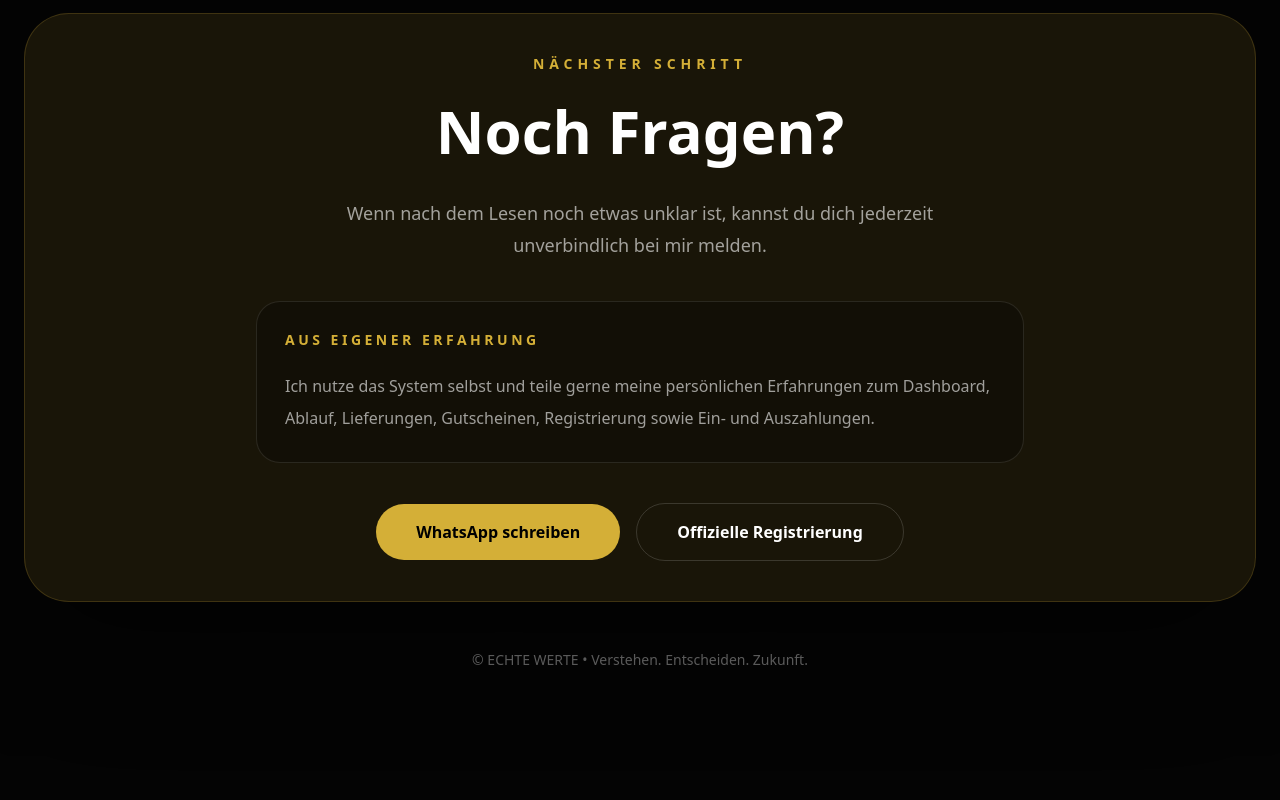
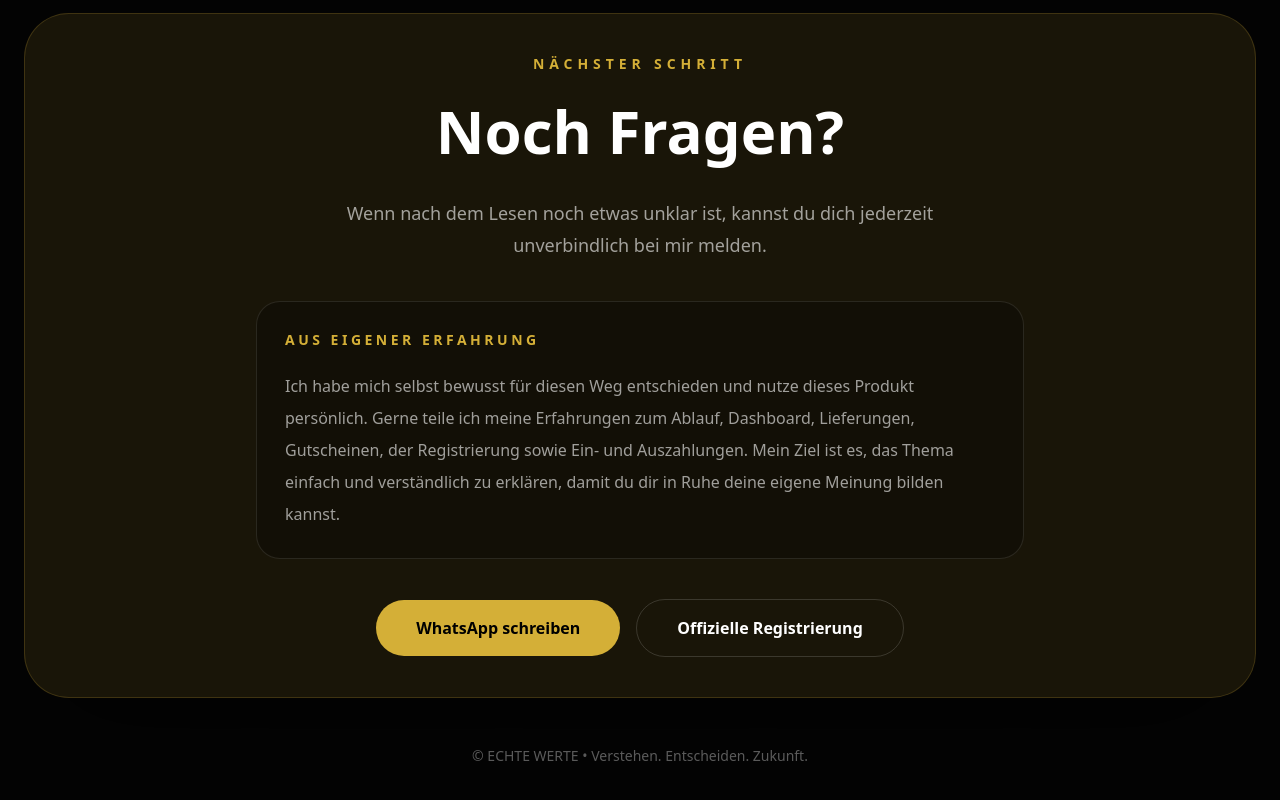
Before and after one commit to paszem/echte-werte-verstehen, a Next.js app: page / in a window 1280 px wide. Shown: the part 5849-6649 px from the top of the page. Built offline with nearby package versions, Linux system fonts and the light colour scheme; no server answers.

Commit message:
Webseite aktualisiert

```diff
--- a/app/components/Contact.tsx
+++ b/app/components/Contact.tsx
@@ -21,15 +21,20 @@ export default function Contact() {
           </p>
 
           <p className="mt-5 leading-8 text-white/60">
-            Ich nutze das System selbst und teile gerne meine persönlichen
-            Erfahrungen zum Dashboard, Ablauf, Lieferungen, Gutscheinen,
-            Registrierung sowie Ein- und Auszahlungen.
+            Ich habe mich selbst bewusst für diesen Weg entschieden und nutze
+            dieses Produkt persönlich. Gerne teile ich meine Erfahrungen zum
+            Ablauf, Dashboard, Lieferungen, Gutscheinen, der Registrierung sowie
+            Ein- und Auszahlungen. Mein Ziel ist es, das Thema einfach und
+            verständlich zu erklären, damit du dir in Ruhe deine eigene Meinung
+            bilden kannst.
           </p>
         </div>
 
         <div className="mt-10 flex flex-col items-center justify-center gap-4 sm:flex-row">
           <a
             href="https://wa.me/41797541646"
+            target="_blank"
+            rel="noopener noreferrer"
             className="rounded-full bg-[#d4af37] px-10 py-4 font-semibold text-black transition hover:scale-105"
           >
             WhatsApp schreiben
```
